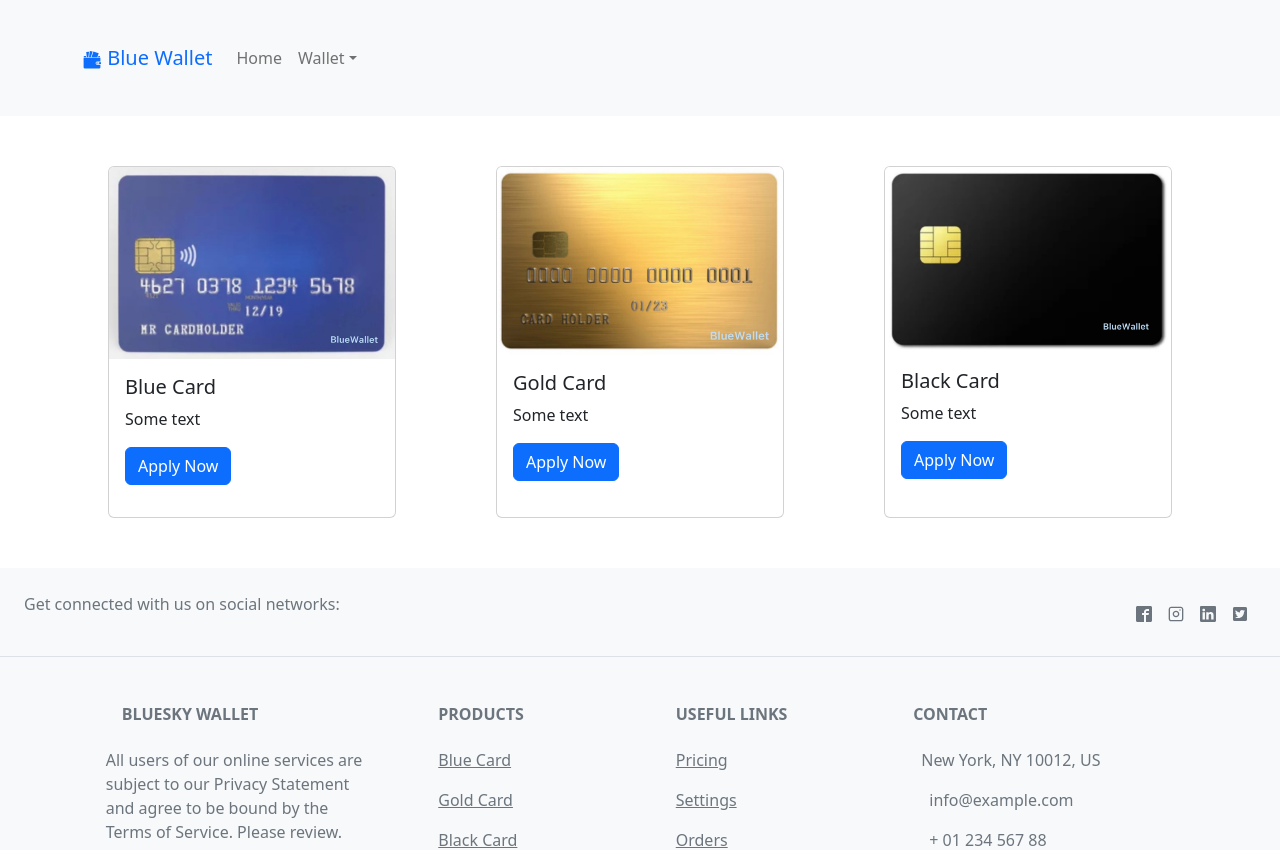
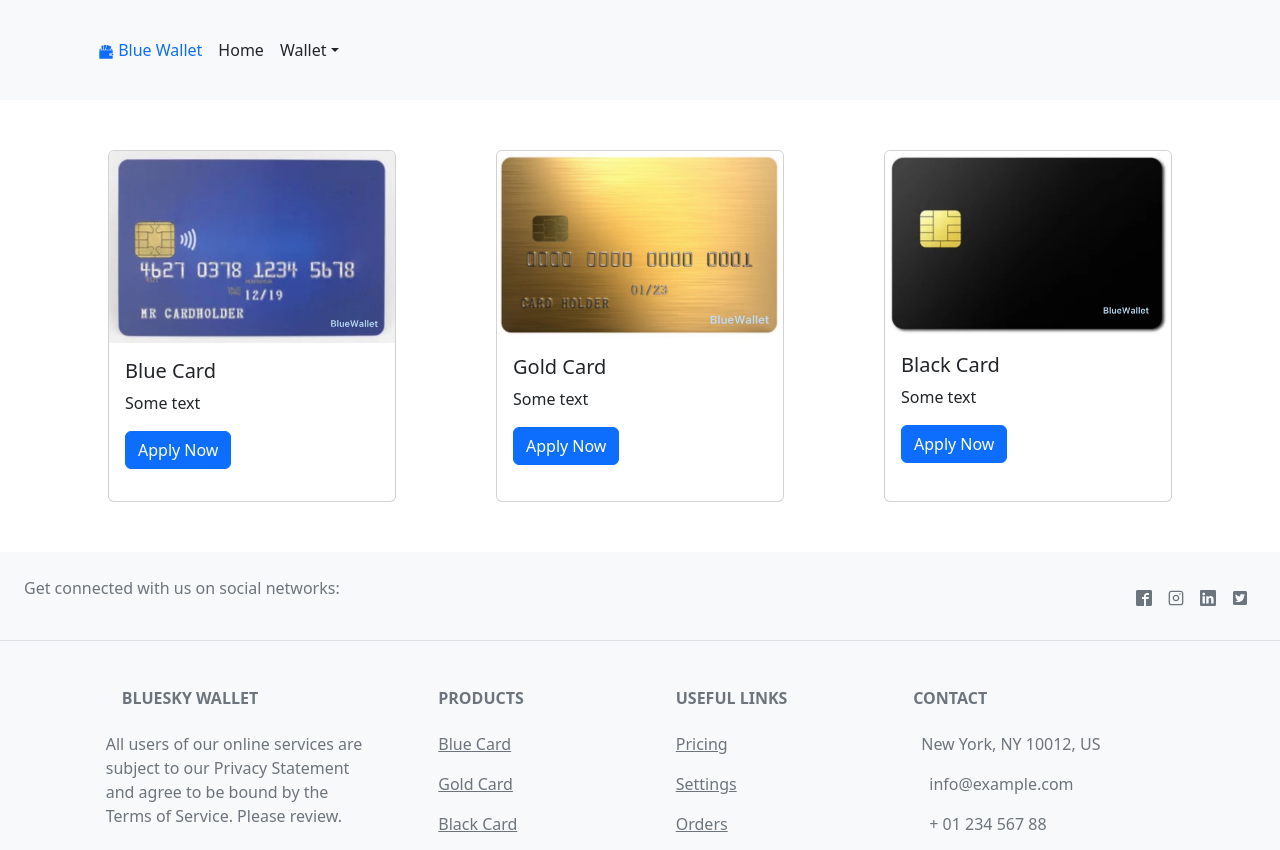
Before and after one commit to gkutieva/react-banking, a React (Create React App) app: page / in a window 1280 px wide. Before the commit this address led to /home. Shown: the top 850 px of the page. Built offline with nearby package versions, Linux system fonts and the light colour scheme.

Commit message:
Updated links and styling

```diff
--- a/src/App.js
+++ b/src/App.js
@@ -1,22 +1,26 @@
 import React from 'react';
 import './App.css';
 import { NavBar } from './components/NavBar';
-import { Header } from './components/Header';
-import { BrowserRouter } from 'react-router-dom';
+import { Cards } from './components/Cards';
+import { Wallet } from './components/Wallet';
+import { BrowserRouter as Router, Routes, Route } from 'react-router-dom';
 import { Footer } from './components/Footer';
-
+import { GlobalProvider } from './context/GlobalState';
 
 function App() {
   return (
-    <>
-      <NavBar />
-      <div className='header'>
-      <BrowserRouter>
-      <Header />
-      </BrowserRouter>
-      </div>
+    <GlobalProvider>
+      <Router>
+        <NavBar />
+        <div className='header'>
+          <Routes>
+            <Route path='/' element={<Cards />} />
+            <Route path='/wallet' element={<Wallet />} />
+          </Routes>
+        </div>
+      </Router>
       <Footer />
-    </>
+    </GlobalProvider>
   );
 }
 
--- a/src/components/Header.jsx
+++ /dev/null
@@ -1,21 +0,0 @@
-import React from 'react';
-import { Routes, Route, Navigate } from 'react-router-dom';
-import { Cards } from './Cards';
-import { GlobalProvider } from '../context/GlobalState';
-import { Wallet } from './Wallet';
-
-
-
-
-export const Header = () => {
-  return (
-    <GlobalProvider>
-    <Routes>
-      <Route path='/' element={ <Navigate to="/home" /> }/>
-      <Route path='/home' element={ <Cards /> } />
-      <Route path='/wallet' element={ <Wallet /> } />
-      </Routes>
-      </GlobalProvider>
-
-  )
-}
--- a/src/components/NavBar.jsx
+++ b/src/components/NavBar.jsx
@@ -1,26 +1,59 @@
 import React from 'react';
+import { Link } from 'react-router-dom';
 import { Container } from 'react-bootstrap';
-import { Nav } from 'react-bootstrap';
 import { Navbar } from 'react-bootstrap';
 import { NavDropdown } from 'react-bootstrap';
 import {GiWallet} from 'react-icons/gi';
+
+const containerStyles = {
+  display:"flex",
+  alignItems: "center",
+  justifyContent: "center",
+}
+
+const linkStyles = {
+  textDecoration: "none",
+  color:'#212529',
+  paddingLeft: '1rem'
+}
+
+const navDropdownStyles = {
+  display:"block",
+  textDecoration: "none",
+  paddingLeft: '1rem',
+  color:'#212529',
+
+}
 
 export const NavBar = () => {
   return (
     <div id='nav-bar'>
         <Navbar bg="light" expand="lg">
-          <Container className='container-nav'>
-              <Navbar.Brand style={{ color: '#0d6efd' }} href="/home"><GiWallet /> Blue Wallet</Navbar.Brand>
-              <Navbar.Toggle aria-controls="basic-navbar-nav" />
+          <Container style={containerStyles}>
+              <Link to="/" style={{...linkStyles, color: "#0D6DFD"}}><GiWallet /> Blue Wallet</Link>
+
               <Navbar.Collapse id="basic-navbar-nav">
-                  <Nav className="me-auto">
-                      <Nav.Link style={{  }} href="/home">Home</Nav.Link>
-                      <NavDropdown title="Wallet" id="basic-nav-dropdown">
-                          <NavDropdown.Item href="/wallet">Blue Card</NavDropdown.Item>
-                          <NavDropdown.Item href="/wallet">Gold Card</NavDropdown.Item>
-                          <NavDropdown.Item href="/wallet">Black Card</NavDropdown.Item>
+
+                        <Link to="/" style={linkStyles}>
+                            Home
+                        </Link>
+
+                      <NavDropdown title="Wallet" id="basic-nav-dropdown" style={linkStyles}>
+
+                        <Link to="/wallet" style={navDropdownStyles}>
+                          Blue Card
+                        </Link>
+
+                        <Link to="/wallet" style={navDropdownStyles}>
+                            Gold Card
+                        </Link>
+
+                        <Link to="/wallet" style={navDropdownStyles}>
+                          Black Card
+                        </Link>
+
                       </NavDropdown>
-                  </Nav>
+
               </Navbar.Collapse>
           </Container>
       </Navbar>
```
